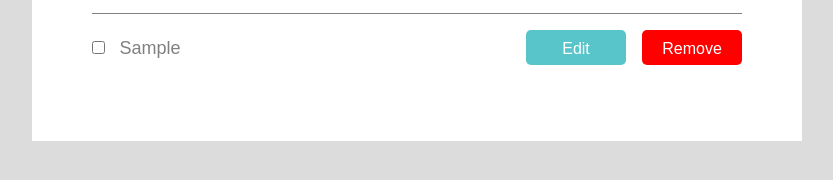
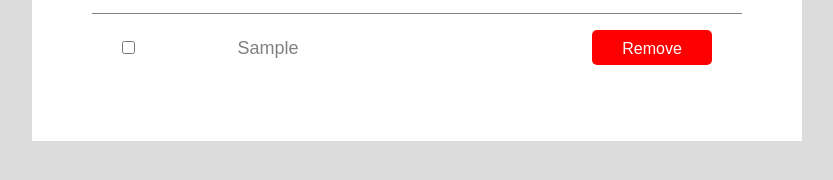
Before and after one commit to tsabo123/todolist, a plain HTML site: page index.html in a window 1280 px wide. Both pictures are taken after typing "Sample" into the empty fields and a click on the input "Save". Shown: the part 238-418 px from the top of the page, without its empty margins (223-1056 px from the left). Drawn offline with Linux system fonts and the light colour scheme.

Commit message:
Add files via upload

```diff
--- a/todo.css
+++ b/todo.css
@@ -51,7 +51,7 @@ header h1 {
 }
 #new-task-form{
 	display: flex;
-
+	flex: 1 0 0%;
 
 }
 input, button {
@@ -84,6 +84,7 @@ button{
 	font-size: 20px;
 	cursor: pointer;
 	border: none;
+
 }
 main{
 	flex: 1 1 0%;
@@ -103,42 +104,45 @@ main{
 	background: #fff;
 	border-top: 1px solid gray !important;
 	align-items: baseline;
-
-
+    padding-left: 30px;
+	padding-right: 30px;
 }
 
 #tasks .task .content .text {
 	font-size: 18px;
 	color: gray;
-
+	padding-left: 0;
 	width: 100%;
-	display: block;
-
+	margin: 0;
 
 }
-.task .actions .edit {
+.task .actions .save {
 	cursor: pointer;
 	font-size: 16px;
 	color:#fff;
 	font-weight: 400;
 	background: #57C5C9;
-	width: 100px;
+	width: 120px;
 	height: 35px;
 	border-radius: 5px;
 	padding: 10px;
-	margin-left: 160px;
-	align-items: end;
+
+
+	display: none;
 }
-.task .actions .delete {
+.task .actions .remove {
 	cursor: pointer;
 	font-size: 16px;
 	color:#fff;
 	font-weight: 400;
 	background: red;
-	width: 100px;
+	width: 120px;
 	height: 35px;
 	border-radius: 5px;
 	padding: 10px;
+	margin-left: 18px;
 
-	margin-left: 16px;
+
+
+
 }
--- a/todo.js
+++ b/todo.js
@@ -18,9 +18,7 @@ window.addEventListener('load', () => {
         const task_content_el = document.createElement('div');
         task_content_el.classList.add('content');
 
-
         task_el.appendChild(task_content_el);
-
 
         const task_input_el = document.createElement('input');
         task_input_el.classList.add('text');
@@ -33,16 +31,18 @@ window.addEventListener('load', () => {
         const task_actions_el = document.createElement('div');
         task_actions_el.classList.add('actions');
 
-		const task_edit_el = document.createElement('button');
-		task_edit_el.classList.add('edit');
-		task_edit_el.innerText = 'Edit';
+        const task_save_el = document.createElement('button');
+        task_save_el.classList.add('save');
+        task_save_el.innerText = 'Save';
+        task_save_el.style.display = 'none'; // Initially hide the save button
 
-		const task_delete_el = document.createElement('button');
-		task_delete_el.classList.add('delete');
-		task_delete_el.innerText = 'Remove';
+        const task_remove_el = document.createElement('button');
+        task_remove_el.classList.add('remove');
+        task_remove_el.innerText = 'Remove';
 
-		task_actions_el.appendChild(task_edit_el);
-		task_actions_el.appendChild(task_delete_el);
+
+        task_actions_el.appendChild(task_save_el);
+        task_actions_el.appendChild(task_remove_el);
 
         task_el.appendChild(task_actions_el);
 
@@ -50,18 +50,19 @@ window.addEventListener('load', () => {
 
         input.value = '';
 
-		task_edit_el.addEventListener('click', (e) => {
-			if (task_edit_el.innerText.toLowerCase() == "edit") {
-				task_edit_el.innerText = "Save";
+        // Toggle save button on task text click
+        task_input_el.addEventListener('click', () => {
             task_input_el.removeAttribute("readonly");
+            task_save_el.style.display = 'inline-block';
             task_input_el.focus();
-			} else {
-				task_edit_el.innerText = "Edit";
-				task_input_el.setAttribute("readonly", "readonly");
-			}
         });
 
-		task_delete_el.addEventListener('click', (e) => {
+        task_save_el.addEventListener('click', (e) => {
+            task_input_el.setAttribute("readonly", "readonly");
+            task_save_el.style.display = 'none';
+        });
+
+        task_remove_el.addEventListener('click', (e) => {
             list_el.removeChild(task_el);
         });
     });
```
Also changed, not shown: index.html (+1 -0 lines). Lines whose indentation alone changed are shown as unchanged.
